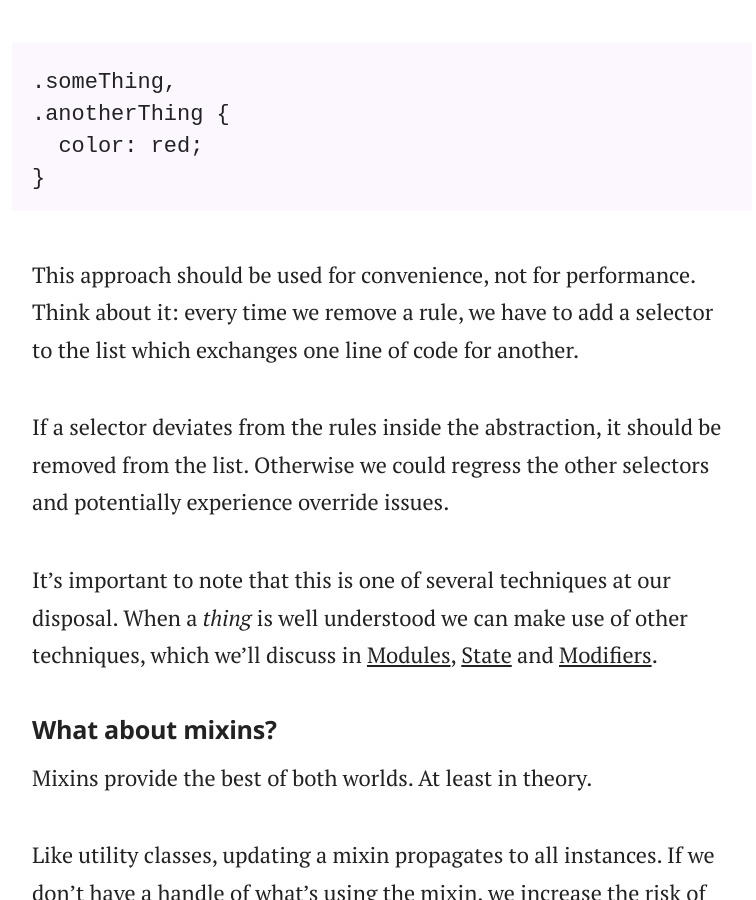
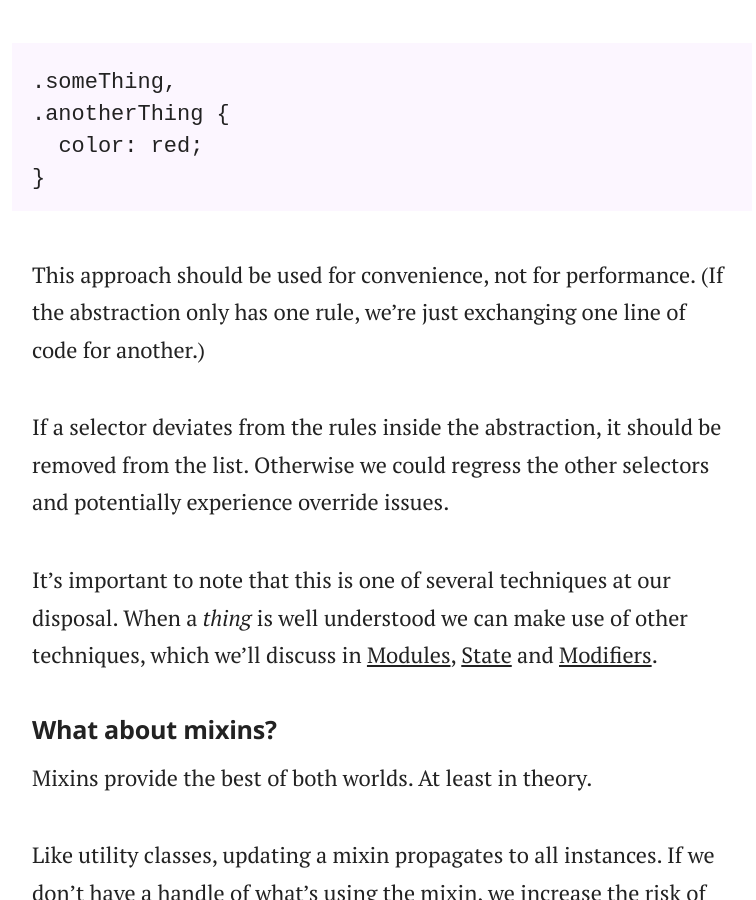
Before and after one commit to adamsilver/maintainablecss.com-jekyll, a Jekyll site: the page built from _chapters/03-reuse.md, in a window 1280 px wide and 900 px high, scrolled down 824 px. Shown: the whole window, without its empty margins (258-1014 px from the left). Built offline with Jekyll 4.4.1, drawn with Linux system fonts in a browser that asks for light colours.

Commit message:
Fix up a couple of pieces of content

```diff
--- a/_chapters/03-reuse.md
+++ b/_chapters/03-reuse.md
@@ -22,7 +22,7 @@ If we want to reuse a style, one option would be to comma-delimit selectors insi
 	  color: red;
 	}
 
-This approach should be used for convenience, not for performance. Think about it: every time we remove a rule, we have to add a selector to the list which exchanges one line of code for another.
+This approach should be used for convenience, not for performance. (If the abstraction only has one rule, we're just exchanging one line of code for another.)
 
 If a selector deviates from the rules inside the abstraction, it should be removed from the list. Otherwise we could regress the other selectors and potentially experience override issues.
 
```
Also changed, not shown: _chapters/02-semantics.md (+1 -1 lines), _chapters/12-faqs.md (+1 -1 lines).
